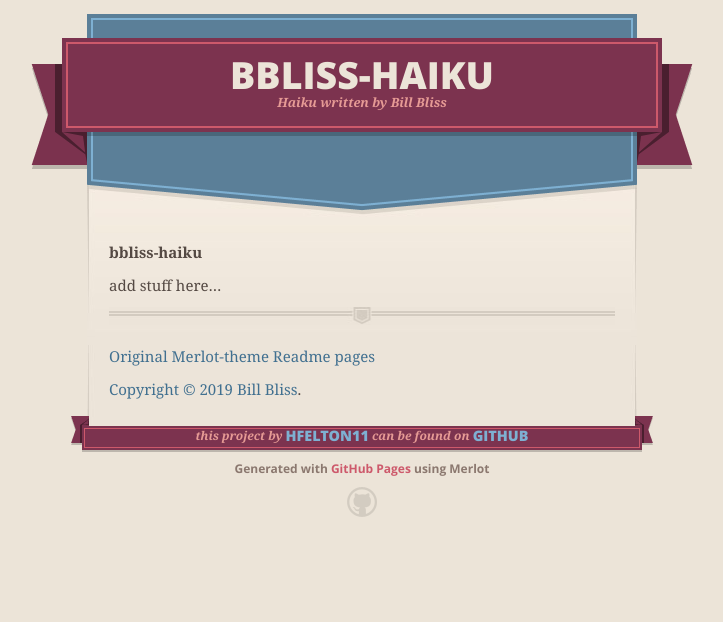
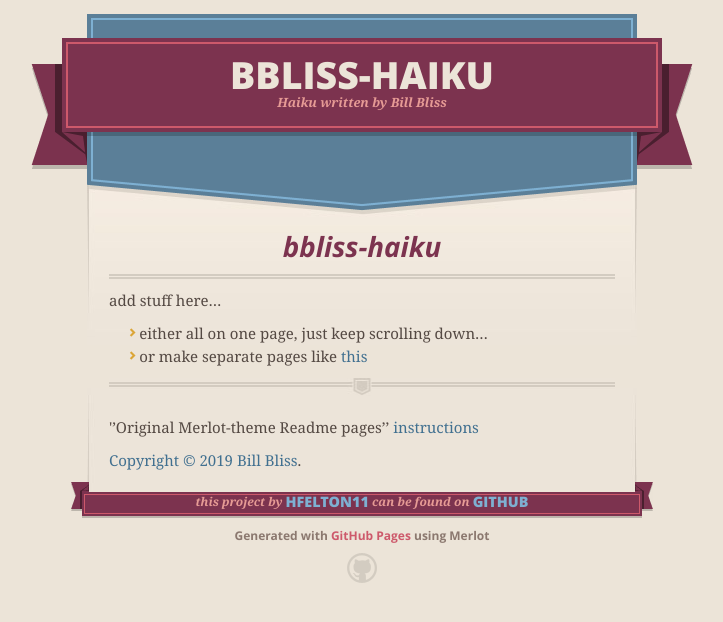
Before and after one commit to hfelton11/bbliss-haiku, a Jekyll site: the page built from index.md, in a window 1280 px wide. Shown: the top 622 px of the page, without its empty margins (278-1001 px from the left). Built offline with Jekyll 4.4.1, drawn with Linux system fonts in a browser that asks for light colours; our own code applies the rules of GitHub Pages for plain Markdown files.

Commit message:
more fixups of main page
minor helpful instructions and example...

```diff
--- a/index.md
+++ b/index.md
@@ -2,11 +2,14 @@
 layout: default
 ---
 
-**bbliss-haiku**
+## **bbliss-haiku**
 
 add stuff here...
+* either all on one page, just keep scrolling down...
+* or make separate pages like [this](./merlot-another-page.md)
 
 * * *
-[Original Merlot-theme Readme pages](./merlot-instructions.md)
+''Original Merlot-theme Readme pages''
+[instructions](./merlot-instructions.md)
 
 [Copyright © 2019 Bill Bliss](./LICENSE.html).
```
Also changed, not shown: merlot-another-page.md (+2 -1 lines).
